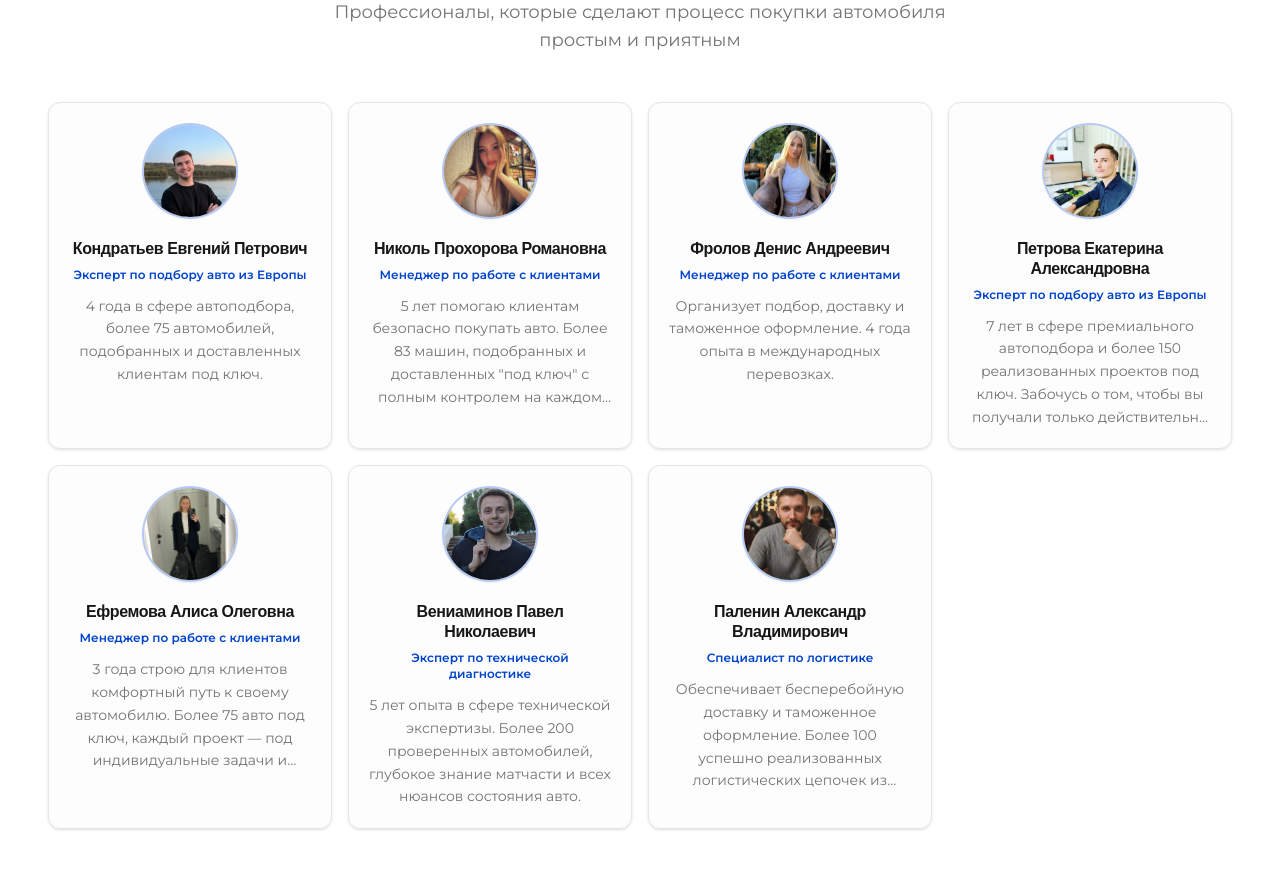
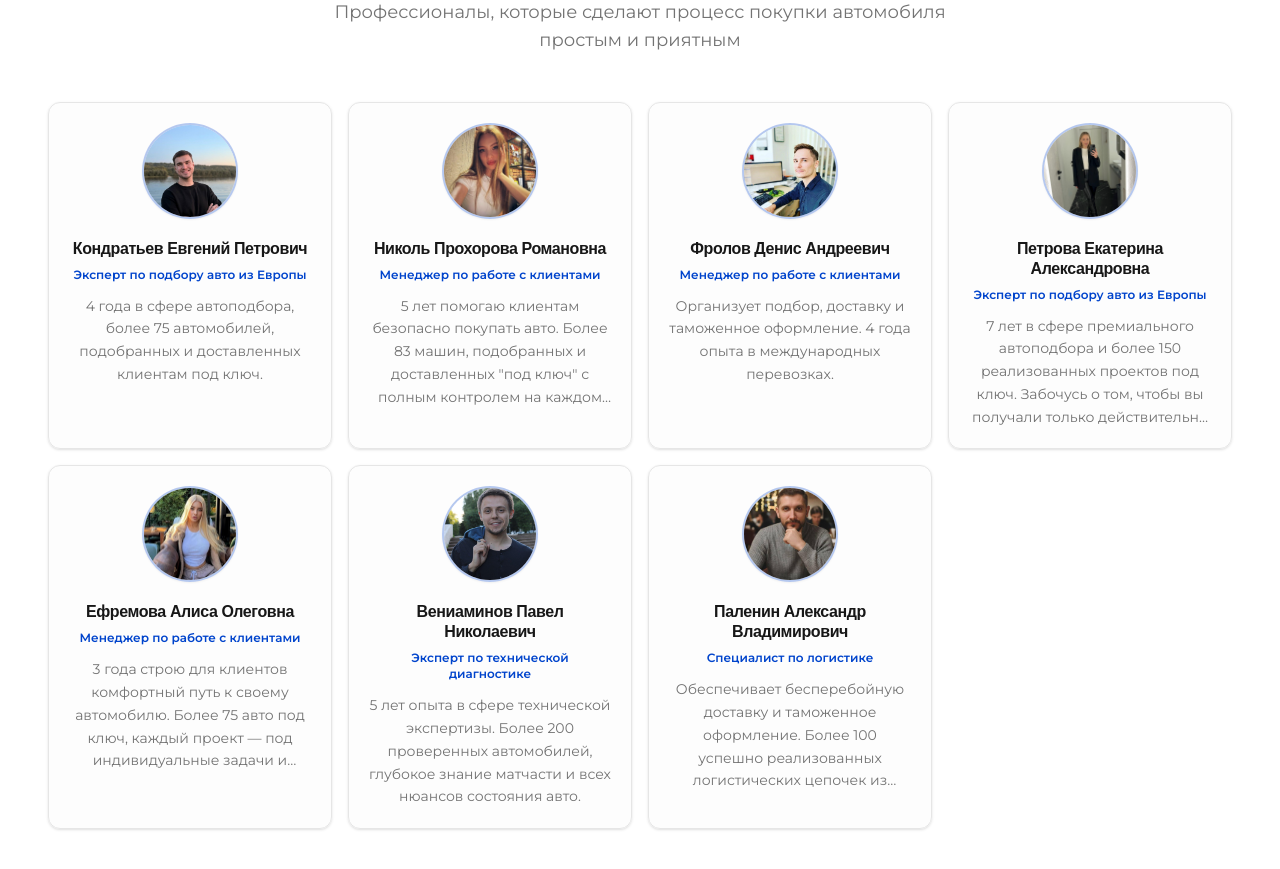
Before and after one commit to tymursoseliia/new-sait-sport-tech, a Next.js app: page /about in a window 1280 px wide. Shown: the part 2320-3189 px from the top of the page. Built offline with nearby package versions, Linux system fonts and the light colour scheme; a web font is replaced by a local one.

Commit message:
Fix team photo mapping: corrected second group shift

```diff
--- a/src/app/about/page.tsx
+++ b/src/app/about/page.tsx
@@ -32,21 +32,21 @@ const team = [
     position: 'Менеджер по работе с клиентами',
     description:
       'Организует подбор, доставку и таможенное оформление. 4 года опыта в международных перевозках.',
-    image: '/team/FrolovDenis.jpg'
+    image: '/team/PetrovaEkaterina.png'
   },
   {
     name: 'Петрова Екатерина Александровна',
     position: 'Эксперт по подбору авто из Европы',
     description:
       '7 лет в сфере премиального автоподбора и более 150 реализованных проектов под ключ. Забочусь о том, чтобы вы получали только действительно достойные автомобили.',
-    image: '/team/PetrovaEkaterina.png'
+    image: '/team/EfremovaAlisa.png'
   },
   {
     name: 'Ефремова Алиса Олеговна',
     position: 'Менеджер по работе с клиентами',
     description:
       '3 года строю для клиентов комфортный путь к своему автомобилю. Более 75 авто под ключ, каждый проект — под индивидуальные задачи и запросы.',
-    image: '/team/EfremovaAlisa.png'
+    image: '/team/FrolovDenis.jpg'
   },
   {
     name: 'Вениаминов Павел Николаевич',
```
